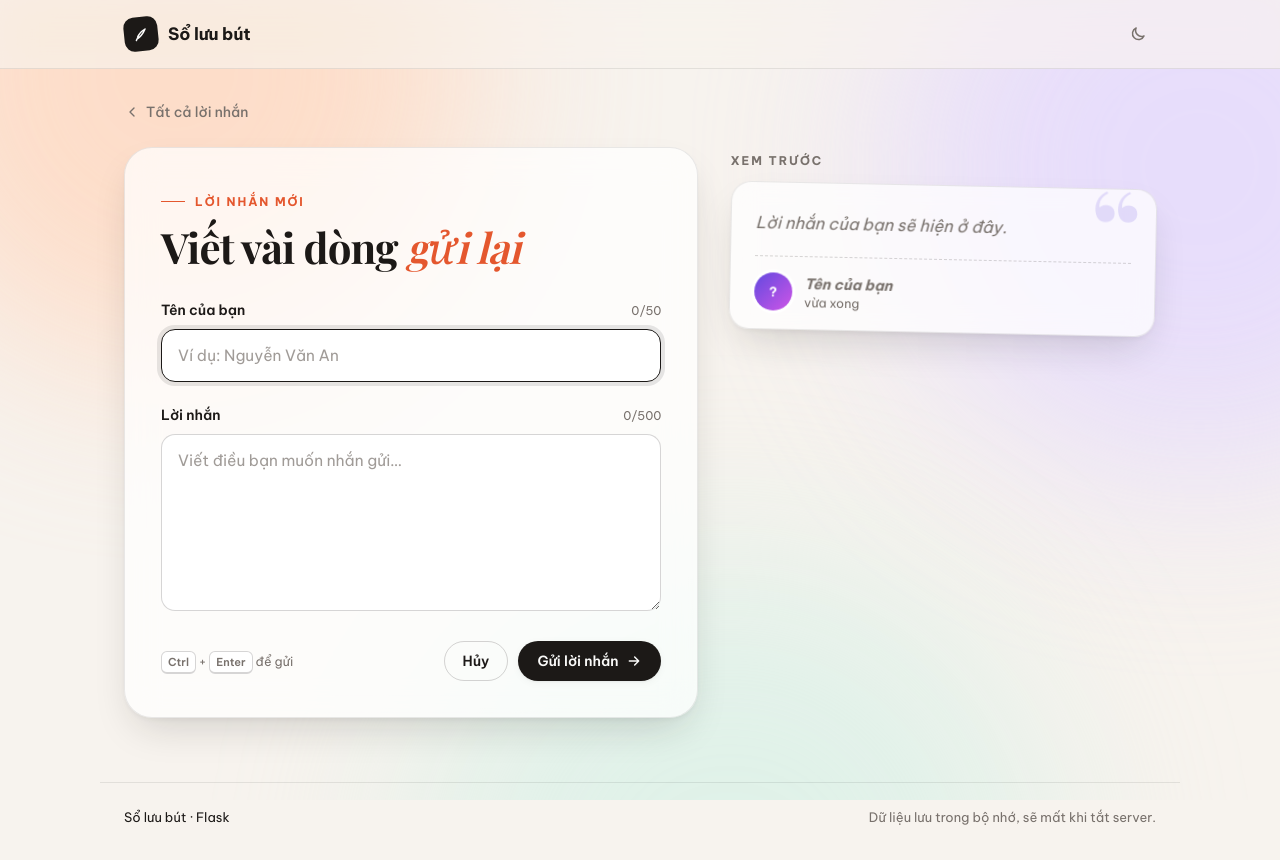
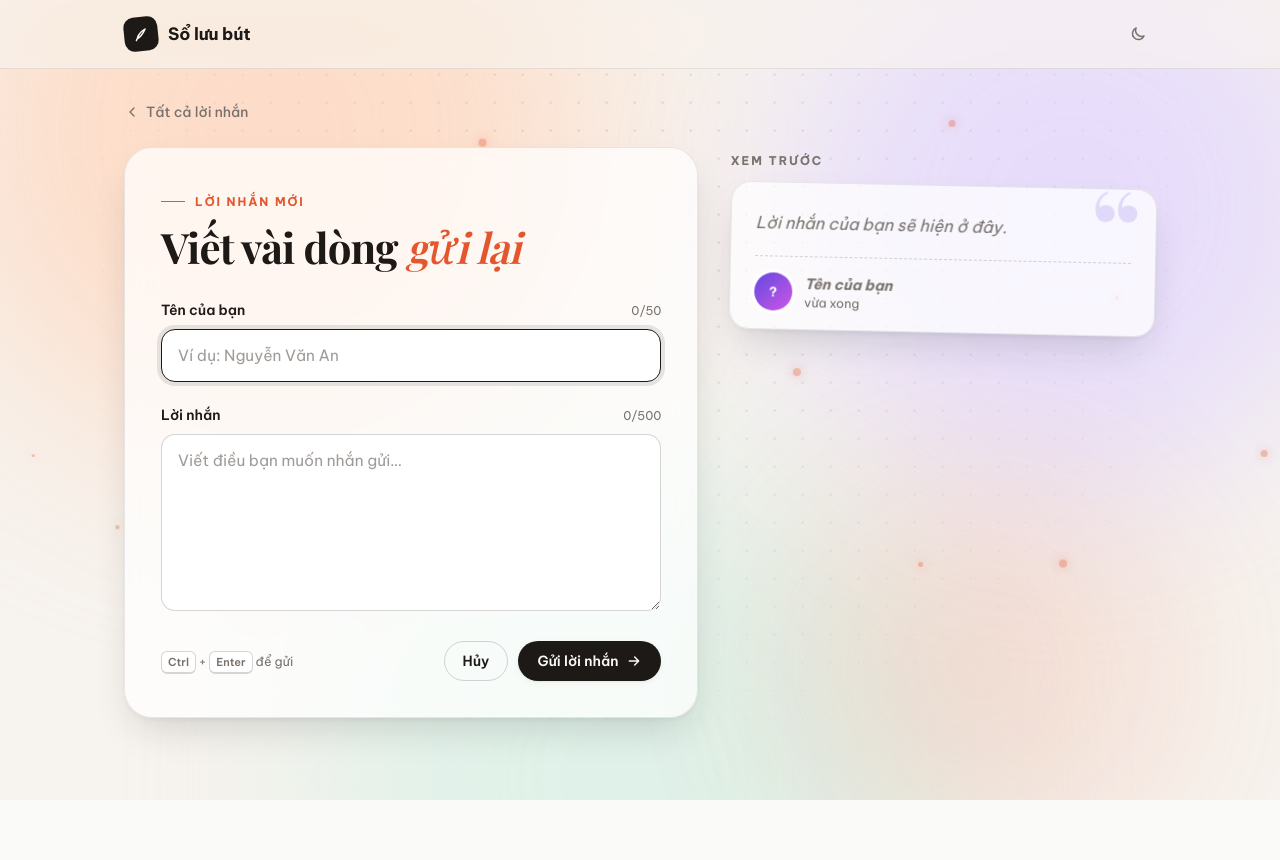
Before and after one commit to hienphung910/Web-Python-Flask, a Flask app: page /add in a window 1280 px wide. After the commit the page ends 800 px from the top, so only its background shows below. Run offline with Flask 3, Linux system fonts and the light colour scheme; some web fonts are replaced.

Commit message:
Updated frontend of vibecode version

```diff
--- a/ban-vibecode/guestbook/static/app.js
+++ b/ban-vibecode/guestbook/static/app.js
@@ -153,4 +153,18 @@
         }
         return (crc ^ 0xffffffff) >>> 0;
     }
+
+    // ---------- Số liệu ở hero đếm dần lên ----------
+    if (!window.matchMedia("(prefers-reduced-motion: reduce)").matches) {
+        document.querySelectorAll(".hero-stats dd").forEach(function (el) {
+            const target = parseInt(el.textContent, 10);
+            if (!(target > 0)) return;
+            const start = performance.now();
+            (function tick(now) {
+                const t = Math.min((now - start) / 900, 1);
+                el.textContent = Math.round(target * (1 - Math.pow(1 - t, 3)));
+                if (t < 1) requestAnimationFrame(tick);
+            })(start);
+        });
+    }
 })();
--- a/ban-vibecode/guestbook/static/style.css
+++ b/ban-vibecode/guestbook/static/style.css
@@ -116,7 +116,7 @@ kbd {
     background: var(--surface-solid);
 }
 
-/* Các vệt màu loang mờ phía sau nền */
+/* Các vệt màu loang mờ phía sau nền, mỗi vệt trôi theo một đường riêng */
 .aurora { position: fixed; inset: 0; z-index: -1; overflow: hidden; pointer-events: none; }
 .aurora span {
     position: absolute;
@@ -124,14 +124,64 @@ kbd {
     border-radius: 50%;
     filter: blur(90px);
     opacity: 0.75;
-    animation: drift 24s ease-in-out infinite alternate;
+    animation: drift-1 22s ease-in-out infinite alternate;
 }
 .aurora span:nth-child(1) { background: var(--aurora-1); top: -18vmax; left: -10vmax; }
-.aurora span:nth-child(2) { background: var(--aurora-2); top: -12vmax; right: -14vmax; animation-delay: -8s; }
-.aurora span:nth-child(3) { background: var(--aurora-3); bottom: -26vmax; left: 30%; animation-delay: -16s; opacity: 0.5; }
+.aurora span:nth-child(2) { background: var(--aurora-2); top: -12vmax; right: -14vmax; animation-name: drift-2; animation-duration: 26s; }
+.aurora span:nth-child(3) { background: var(--aurora-3); bottom: -26vmax; left: 30%; animation-name: drift-3; animation-duration: 30s; opacity: 0.5; }
+.aurora span:nth-child(4) {
+    width: 30vmax; height: 30vmax;
+    background: color-mix(in srgb, var(--accent) 30%, transparent);
+    top: 38%; left: 55%;
+    opacity: 0.45;
+    animation-direction: alternate-reverse;
+    animation-duration: 34s;
+}
 
-@keyframes drift {
-    to { transform: translate(4vmax, 3vmax) scale(1.08); }
+@keyframes drift-1 {
+    50% { transform: translate(12vmax, 8vmax) scale(1.15); }
+    100% { transform: translate(4vmax, 16vmax) scale(0.95); }
+}
+@keyframes drift-2 {
+    50% { transform: translate(-14vmax, 10vmax) scale(0.9); }
+    100% { transform: translate(-6vmax, 20vmax) scale(1.1); }
+}
+@keyframes drift-3 {
+    50% { transform: translate(-10vmax, -12vmax) scale(1.12); }
+    100% { transform: translate(8vmax, -6vmax) scale(1); }
+}
+
+/* Lưới chấm mờ trôi chậm, nhạt dần ra mép */
+.aurora::after {
+    content: "";
+    position: absolute;
+    inset: -28px;
+    background-image: radial-gradient(color-mix(in srgb, var(--text) 12%, transparent) 1px, transparent 1.5px);
+    background-size: 28px 28px;
+    mask-image: radial-gradient(ellipse at 50% 30%, #000 15%, transparent 70%);
+    animation: pan 40s linear infinite;
+}
+@keyframes pan { to { transform: translate(28px, 28px); } }
+
+/* Những hạt sáng nhỏ bay lên chậm rãi; vị trí, cỡ, tốc độ đặt trong base.html */
+.particles { position: fixed; inset: 0; z-index: -1; overflow: hidden; pointer-events: none; }
+.particles i {
+    position: absolute;
+    bottom: -20px;
+    left: var(--x);
+    width: var(--s); height: var(--s);
+    border-radius: 50%;
+    background: var(--accent);
+    box-shadow: 0 0 12px var(--accent);
+    opacity: 0;
+    animation: float-up var(--d) linear var(--delay) infinite;
+}
+@keyframes float-up {
+    0% { transform: translate(0, 0); opacity: 0; }
+    10% { opacity: 0.35; }
+    50% { transform: translate(3vw, -55vh); }
+    90% { opacity: 0.35; }
+    100% { transform: translate(-2vw, -110vh); opacity: 0; }
 }
 
 /* ============================================================
@@ -216,17 +266,6 @@ kbd {
     transition: transform 0.3s;
 }
 .brand:hover .brand-mark { transform: rotate(0deg) scale(1.05); }
-
-.footer {
-    display: flex;
-    justify-content: space-between;
-    gap: 8px 24px;
-    flex-wrap: wrap;
-    padding-top: 24px;
-    padding-bottom: 32px;
-    border-top: 1px solid var(--border);
-    font-size: 13px;
-}
 
 /* ============================================================
    Phần đầu trang chủ
@@ -617,6 +656,36 @@ kbd {
 }
 
 /* Người dùng bật "giảm chuyển động" trong hệ điều hành thì tắt animation */
+/* ============================================================
+   Hiệu ứng thêm
+   ============================================================ */
+/* Hero hiện dần từng dòng */
+.hero > * { animation: rise 0.7s cubic-bezier(0.2, 0.7, 0.2, 1) both; }
+.hero > :nth-child(2) { animation-delay: 80ms; }
+.hero > :nth-child(3) { animation-delay: 160ms; }
+.hero > :nth-child(4) { animation-delay: 240ms; }
+
+/* Gạch chân vẽ dần dưới chữ nghiêng của tiêu đề */
+.hero h1 em {
+    background: linear-gradient(currentColor, currentColor) left 94% / 0 3px no-repeat;
+    animation: underline 0.9s 0.7s cubic-bezier(0.6, 0, 0.2, 1) forwards;
+}
+@keyframes underline { to { background-size: 100% 3px; } }
+
+/* Số liệu đếm dần lên (app.js), giữ độ rộng chữ số cố định để không bị giật */
+.hero-stats dd { font-variant-numeric: tabular-nums; }
+
+/* Nút lún xuống khi bấm */
+.btn:active, .icon-btn:active { transform: scale(0.96); }
+
+/* Avatar nảy nhẹ khi rê chuột vào thẻ */
+.note .avatar { transition: transform 0.35s cubic-bezier(0.3, 1.6, 0.5, 1); }
+.note article:hover .avatar { transform: scale(1.1) rotate(-6deg); }
+
+/* Trang viết lời nhắn: form và khung xem trước hiện lần lượt */
+.compose > * { animation: rise 0.6s cubic-bezier(0.2, 0.7, 0.2, 1) both; }
+.compose > :nth-child(2) { animation-delay: 120ms; }
+
 @media (prefers-reduced-motion: reduce) {
     *, *::before, *::after {
         animation-duration: 0.01ms !important;
--- a/ban-vibecode/guestbook/templates/base.html
+++ b/ban-vibecode/guestbook/templates/base.html
@@ -20,7 +20,12 @@
     <script src="{{ url_for('static', filename='app.js') }}" defer></script>
 </head>
 <body>
-    <div class="aurora" aria-hidden="true"><span></span><span></span><span></span></div>
+    <div class="aurora" aria-hidden="true"><span></span><span></span><span></span><span></span></div>
+    <div class="particles" aria-hidden="true">
+        {%- for i in range(14) %}
+        <i style="--x: {{ (i * 37) % 100 }}%; --s: {{ 3 + (i * 5) % 6 }}px; --d: {{ 16 + (i * 7) % 14 }}s; --delay: -{{ (i * 11) % 24 }}s"></i>
+        {%- endfor %}
+    </div>
 
     <header class="topbar">
         <div class="container topbar-inner">
@@ -48,11 +53,6 @@
     <main class="container">
         {% block content %}{% endblock %}
     </main>
-
-    <footer class="footer container">
-        <span>Sổ lưu bút · Flask</span>
-        <span class="muted">Dữ liệu lưu trong bộ nhớ, sẽ mất khi tắt server.</span>
-    </footer>
 
     {# Thông báo sau khi thêm/xóa (flash message) hiện dạng toast #}
     <div class="toasts" role="status" aria-live="polite">
```
